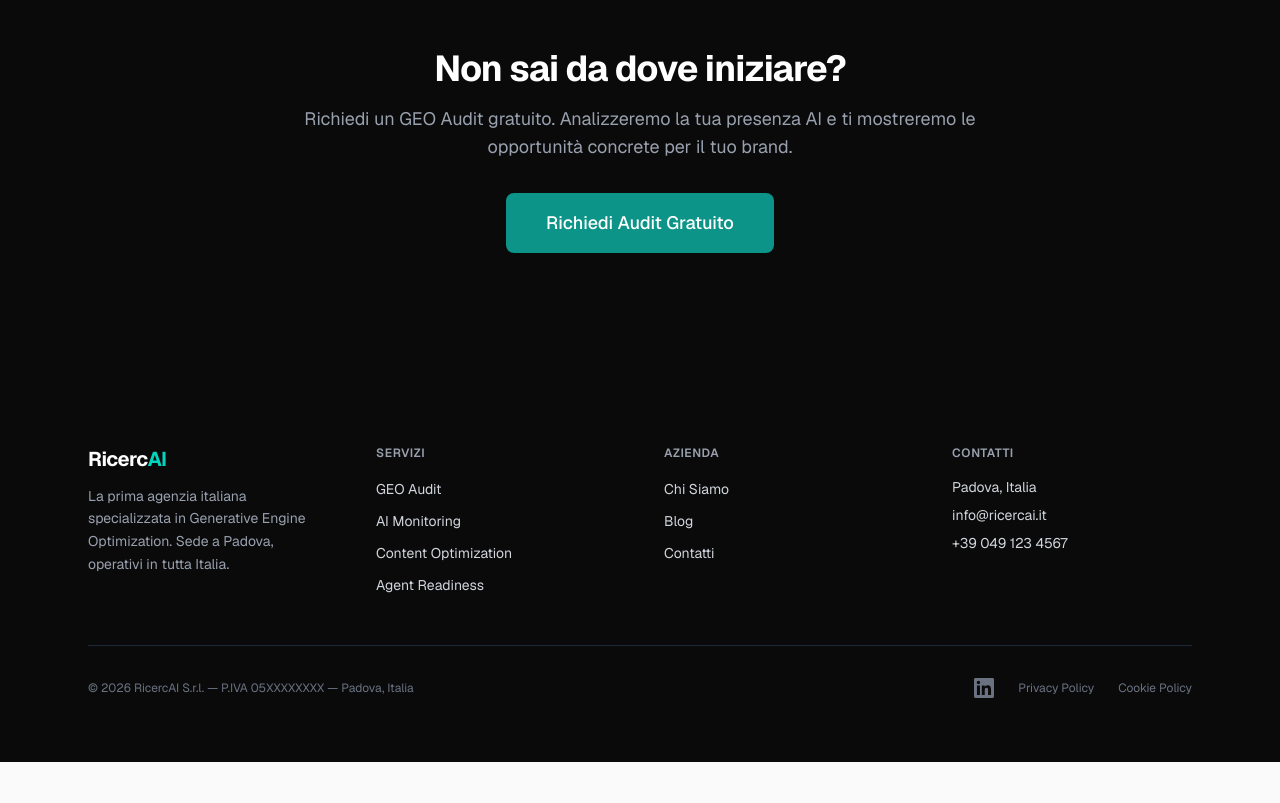
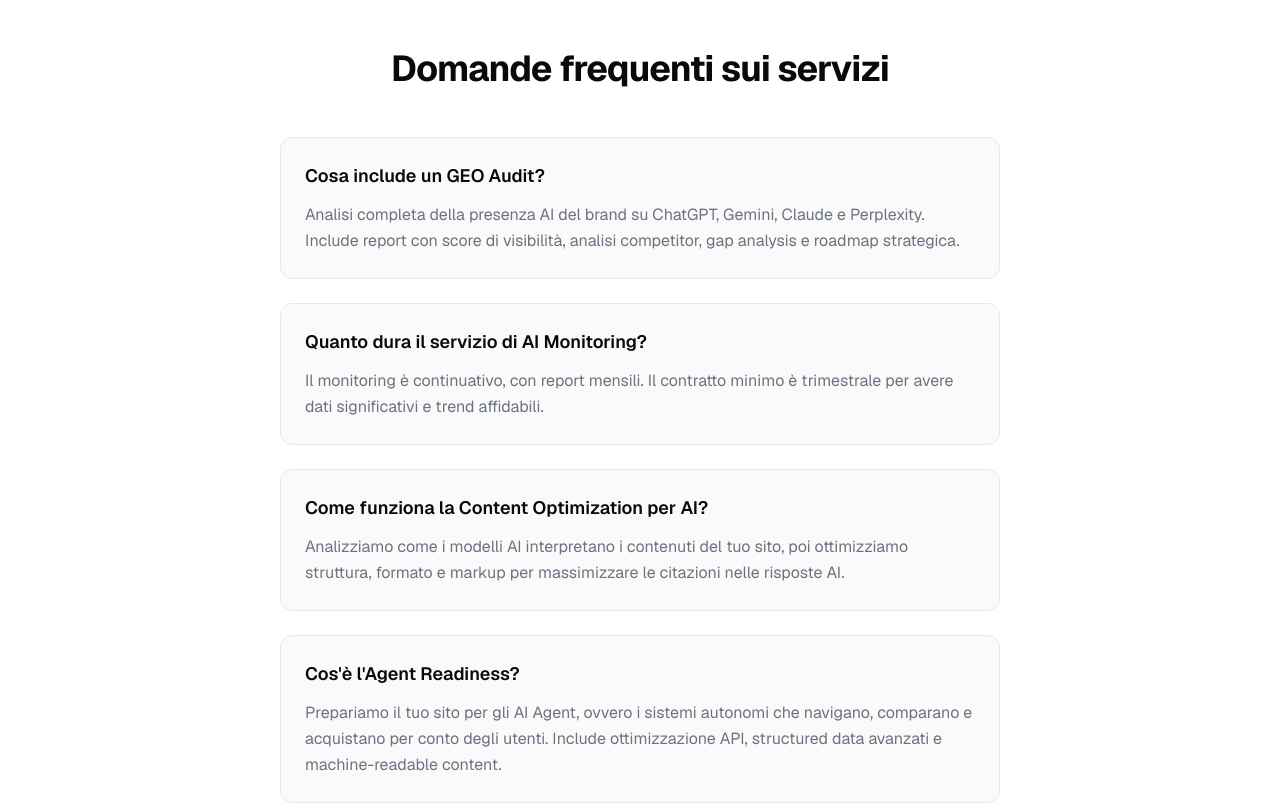
Before and after one commit to carlodl-git/CercAI_Website, a Next.js app: page /servizi in a window 1280 px wide. Shown: the part 2460-3263 px from the top of the page. Before the commit the page ends 3222 px from the top, so only its background shows below. Built offline with nearby package versions, Linux system fonts and the light colour scheme.

Commit message:
fix(seo): add FAQPage schema and visible FAQ section to servizi page
Adds 4 service-specific FAQs with JSON-LD FAQPage schema. Questions
are visible (not in closed accordion) per Google guidelines.

```diff
--- a/app/servizi/page.tsx
+++ b/app/servizi/page.tsx
@@ -219,6 +219,62 @@ const serviceSchemas = [
   },
 ];
 
+const serviziFaqs = [
+  {
+    q: "Cosa include un GEO Audit?",
+    a: "Analisi completa della presenza AI del brand su ChatGPT, Gemini, Claude e Perplexity. Include report con score di visibilità, analisi competitor, gap analysis e roadmap strategica.",
+  },
+  {
+    q: "Quanto dura il servizio di AI Monitoring?",
+    a: "Il monitoring è continuativo, con report mensili. Il contratto minimo è trimestrale per avere dati significativi e trend affidabili.",
+  },
+  {
+    q: "Come funziona la Content Optimization per AI?",
+    a: "Analizziamo come i modelli AI interpretano i contenuti del tuo sito, poi ottimizziamo struttura, formato e markup per massimizzare le citazioni nelle risposte AI.",
+  },
+  {
+    q: "Cos'è l'Agent Readiness?",
+    a: "Prepariamo il tuo sito per gli AI Agent, ovvero i sistemi autonomi che navigano, comparano e acquistano per conto degli utenti. Include ottimizzazione API, structured data avanzati e machine-readable content.",
+  },
+];
+
+function ServiziFaq() {
+  const faqJsonLd = {
+    "@context": "https://schema.org",
+    "@type": "FAQPage",
+    mainEntity: serviziFaqs.map((faq) => ({
+      "@type": "Question",
+      name: faq.q,
+      acceptedAnswer: {
+        "@type": "Answer",
+        text: faq.a,
+      },
+    })),
+  };
+
+  return (
+    <section className="py-24 md:py-32 bg-white">
+      <script
+        type="application/ld+json"
+        dangerouslySetInnerHTML={{ __html: JSON.stringify(faqJsonLd) }}
+      />
+      <div className="max-w-3xl mx-auto px-6">
+        <h2 className="text-3xl md:text-4xl font-bold tracking-tight text-center mb-12">
+          Domande frequenti sui servizi
+        </h2>
+        <div className="space-y-6">
+          {serviziFaqs.map((faq) => (
+            <div key={faq.q} className="p-6 rounded-xl border border-border bg-background">
+              <h3 className="font-semibold text-lg">{faq.q}</h3>
+              <p className="mt-3 text-muted leading-relaxed">{faq.a}</p>
+            </div>
+          ))}
+        </div>
+      </div>
+    </section>
+  );
+}
+
 export default function ServiziPage() {
   return (
     <>
@@ -307,6 +363,9 @@ export default function ServiziPage() {
         </div>
       </section>
 
+      {/* FAQ */}
+      <ServiziFaq />
+
       {/* CTA */}
       <section className="py-24 md:py-32 bg-foreground text-white">
         <div className="max-w-3xl mx-auto px-6 text-center">
```
